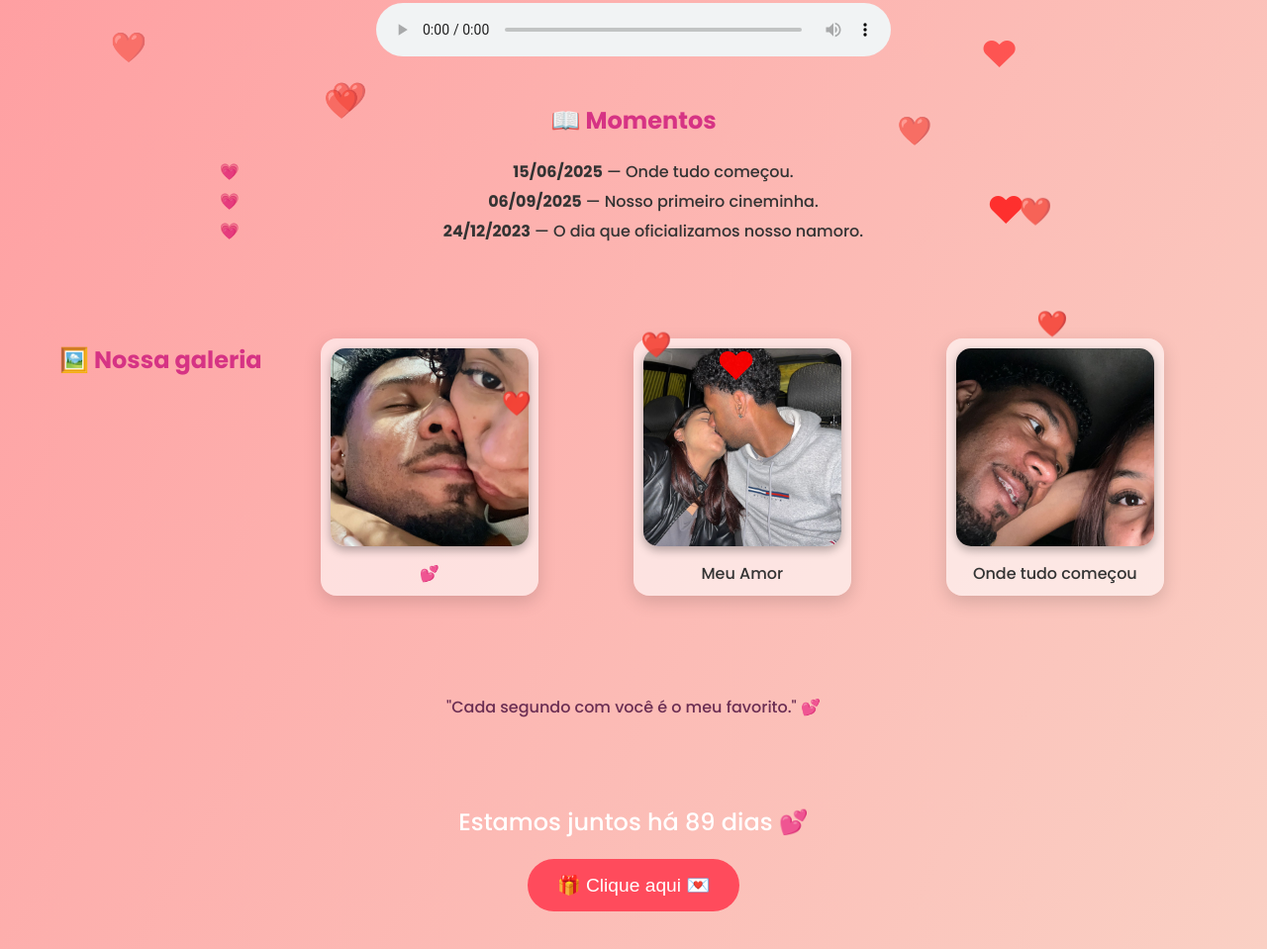
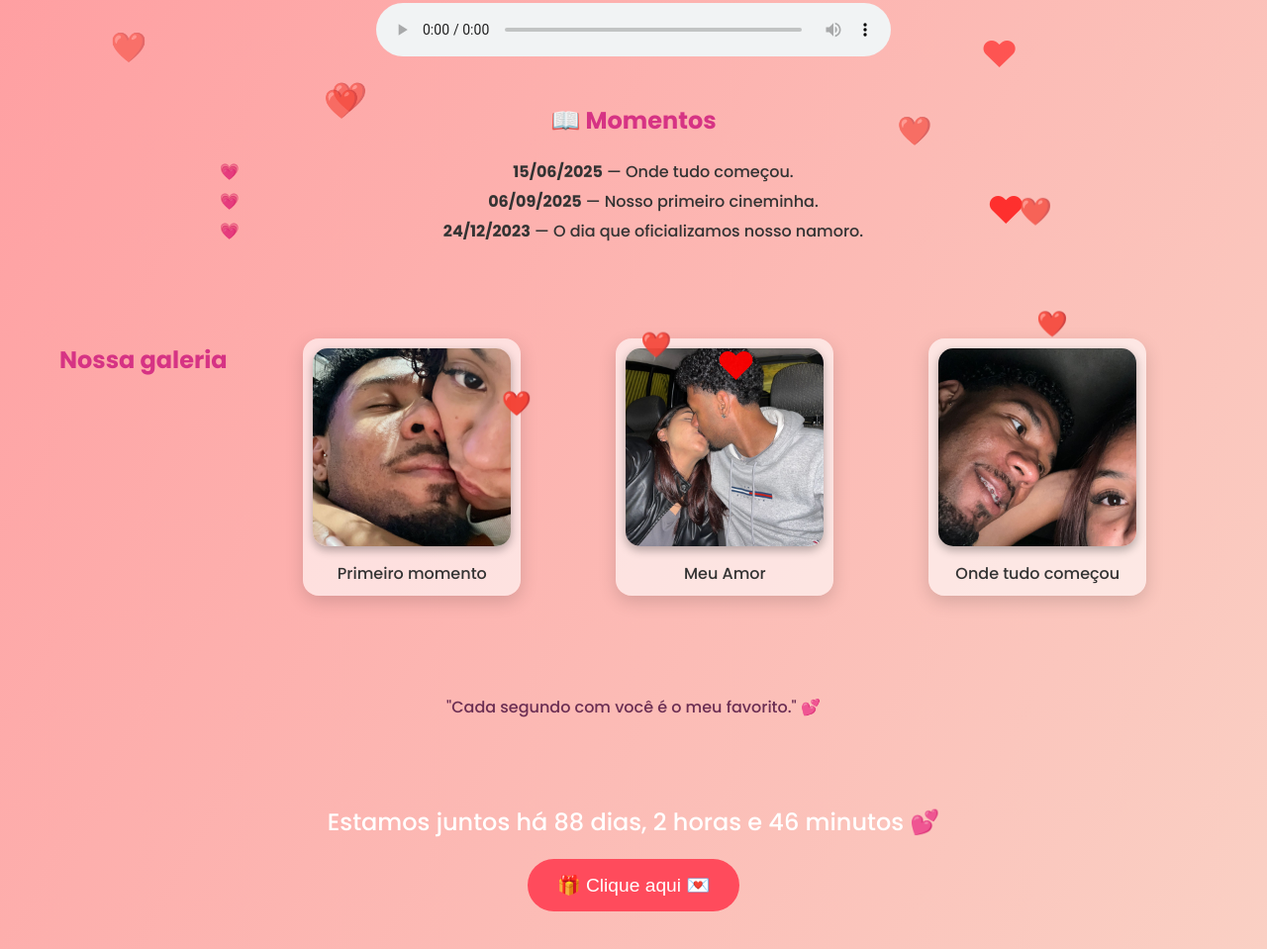
Before and after one commit to ghx130/Aninha, a plain HTML site: page index.html in a window 1280 px wide. Shown: the part 361-1320 px from the top of the page at 99% size. Drawn offline with Linux system fonts and the light colour scheme.

Commit message:
Update index.html

```diff
--- a/index.html
+++ b/index.html
@@ -41,11 +41,20 @@
 
 <!-- Galeria de Fotos -->
 <section id="galeria" class="galeria">
-    <h2>🖼️ Nossa galeria</h2>
+  <h2>Nossa galeria</h2>
   <div class="grid">
-      <figure><img src="Fotos/foto1.jpeg" alt= "💕"><figcaption>💕</figcaption></figure>
-      <figure><img src="Fotos/foto2.jpeg" alt="Meu Amor" ><figcaption>Meu Amor</figcaption></figure>
-      <figure><img src="Fotos/foto3.jpeg" alt="Onde tudo começou!"><figcaption>Onde tudo começou</figcaption></figure>
+    <figure>
+      <img src="Fotos/foto1.jpeg" alt="Primeiro momento">
+      <figcaption>Primeiro momento</figcaption>
+    </figure>
+    <figure>
+      <img src="Fotos/foto2.jpeg" alt="Meu Amor">
+      <figcaption>Meu Amor</figcaption>
+    </figure>
+    <figure>
+      <img src="Fotos/foto3.jpeg" alt="Onde tudo começou">
+      <figcaption>Onde tudo começou</figcaption>
+    </figure>
   </div>
 </section>
 
@@ -57,16 +66,29 @@
 
   <!-- Contador de dias -->
 <div class="contador">
-  Estamos juntos há <span id="dias"></span> dias 💕
+  Estamos juntos há <span id="dias"></span> dias, <span id="horas"></span> horas e <span id="minutos"></span> minutos 💕
 </div>
 
 <script>
-  // Contador de dias juntos (altere a data abaixo)
+  // Contador de dias juntos (sempre atualizado)
+  function atualizarContadorTempo() {
     const dataInicio = new Date("2025/06/15"); // coloque a data que começaram a namorar
-  const hoje = new Date();
-  const diffTime = Math.abs(hoje - dataInicio);
-  const diffDays = Math.ceil(diffTime / (24 * 60 * 60 * 1000));
-  document.getElementById("dias").innerText = diffDays;
+    const agora = new Date();
+    const diffMs = agora - dataInicio;
+    const diffDias = Math.floor(diffMs / (24 * 60 * 60 * 1000));
+    const restoMs = diffMs % (24 * 60 * 60 * 1000);
+    const diffHoras = Math.floor(restoMs / (60 * 60 * 1000));
+    const restoMinMs = restoMs % (60 * 60 * 1000);
+    const diffMinutos = Math.floor(restoMinMs / (60 * 1000));
+    const spanDias = document.getElementById("dias");
+    const spanHoras = document.getElementById("horas");
+    const spanMinutos = document.getElementById("minutos");
+    if (spanDias) spanDias.innerText = diffDias;
+    if (spanHoras) spanHoras.innerText = diffHoras;
+    if (spanMinutos) spanMinutos.innerText = diffMinutos;
+  }
+  document.addEventListener('DOMContentLoaded', atualizarContadorTempo);
+  setInterval(atualizarContadorTempo, 60 * 1000); // atualiza a cada minuto
 
   // Corações flutuando
   function criarCoracao() {
```
Lines whose indentation alone changed are shown as unchanged.
